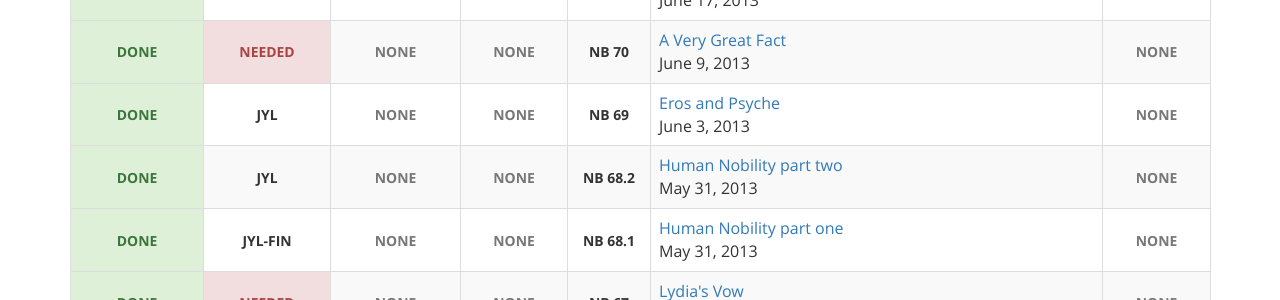
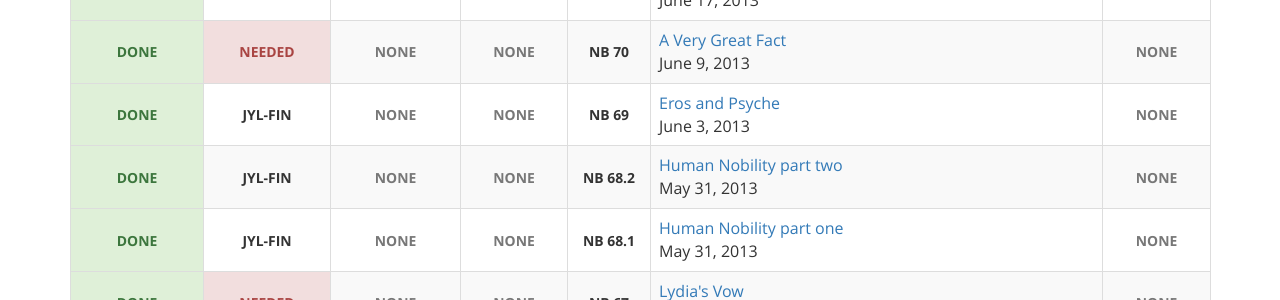
Before and after one commit to gaiaspora/gaiaspora.github.io, a Jekyll site: the page built from content/navigator-briefings.markdown, in a window 1280 px wide and 900 px high, scrolled down 4084 px. Shown: the part 155-455 px from the top of the window. Built offline with Jekyll 4.4.1, drawn with Linux system fonts in a browser that asks for light colours.

Commit message:
Update nb.yaml

```diff
--- a/_data/nb.yaml
+++ b/_data/nb.yaml
@@ -549,7 +549,7 @@
 
 - NB: "69"
   Transcription: "done"
-  Review: "JYL"
+  Review: "JYL-FIN"
   Proofreading: "none"
   Index: "none"
   Title: "Eros and Psyche"
@@ -558,7 +558,7 @@
 
 - NB: "68.2"
   Transcription: "done"
-  Review: "JYL"
+  Review: "JYL-FIN"
   Proofreading: "none"
   Index: "none"
   Title: "Human Nobility part two"
@@ -882,7 +882,7 @@
 
 - NB: "35"
   Transcription: "done"
-  Review: "needed"
+  Review: "La-Nell"
   Proofreading: "none"
   Index: "none"
   Title: "The Engendering Gaze"
```
